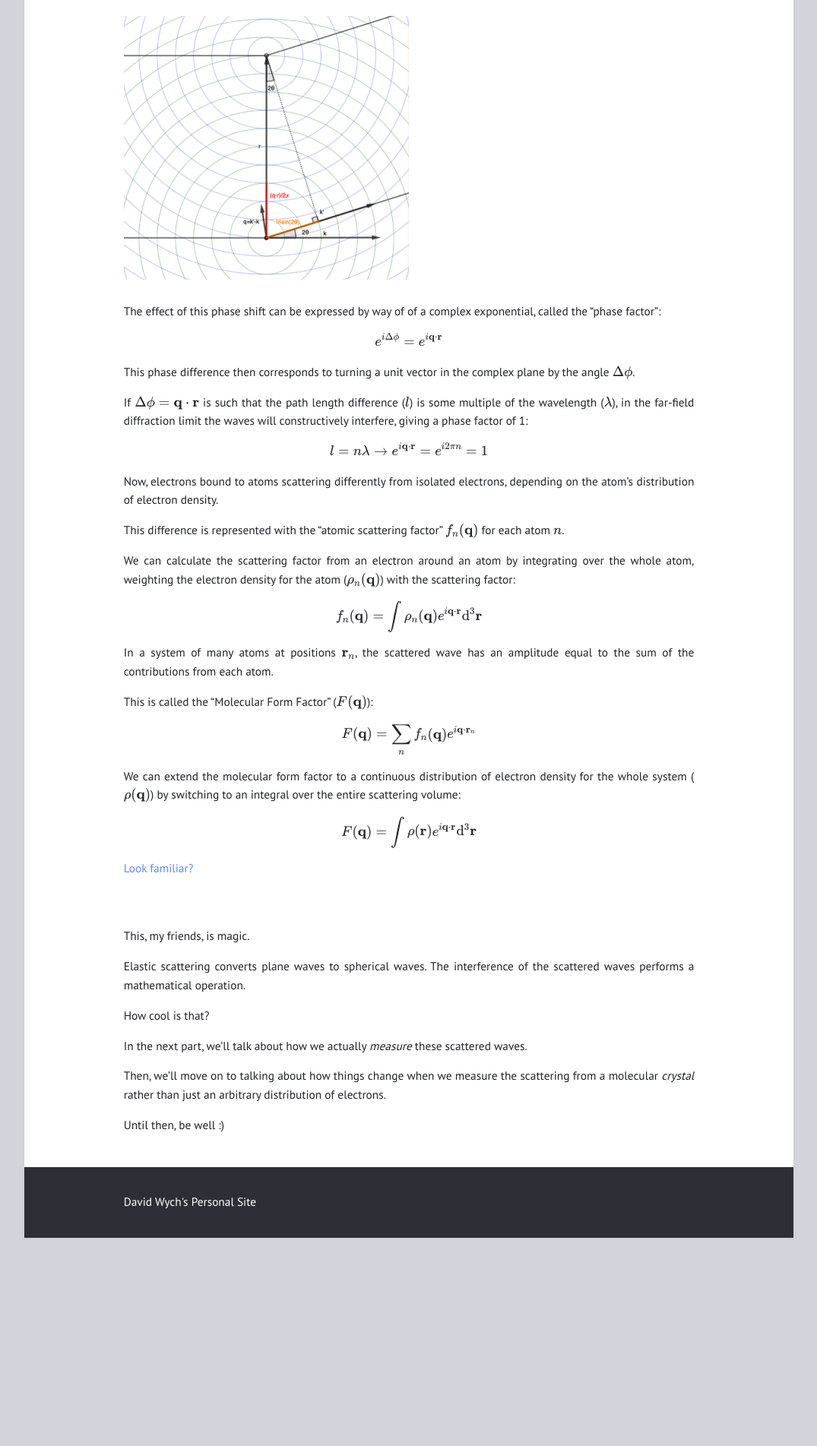
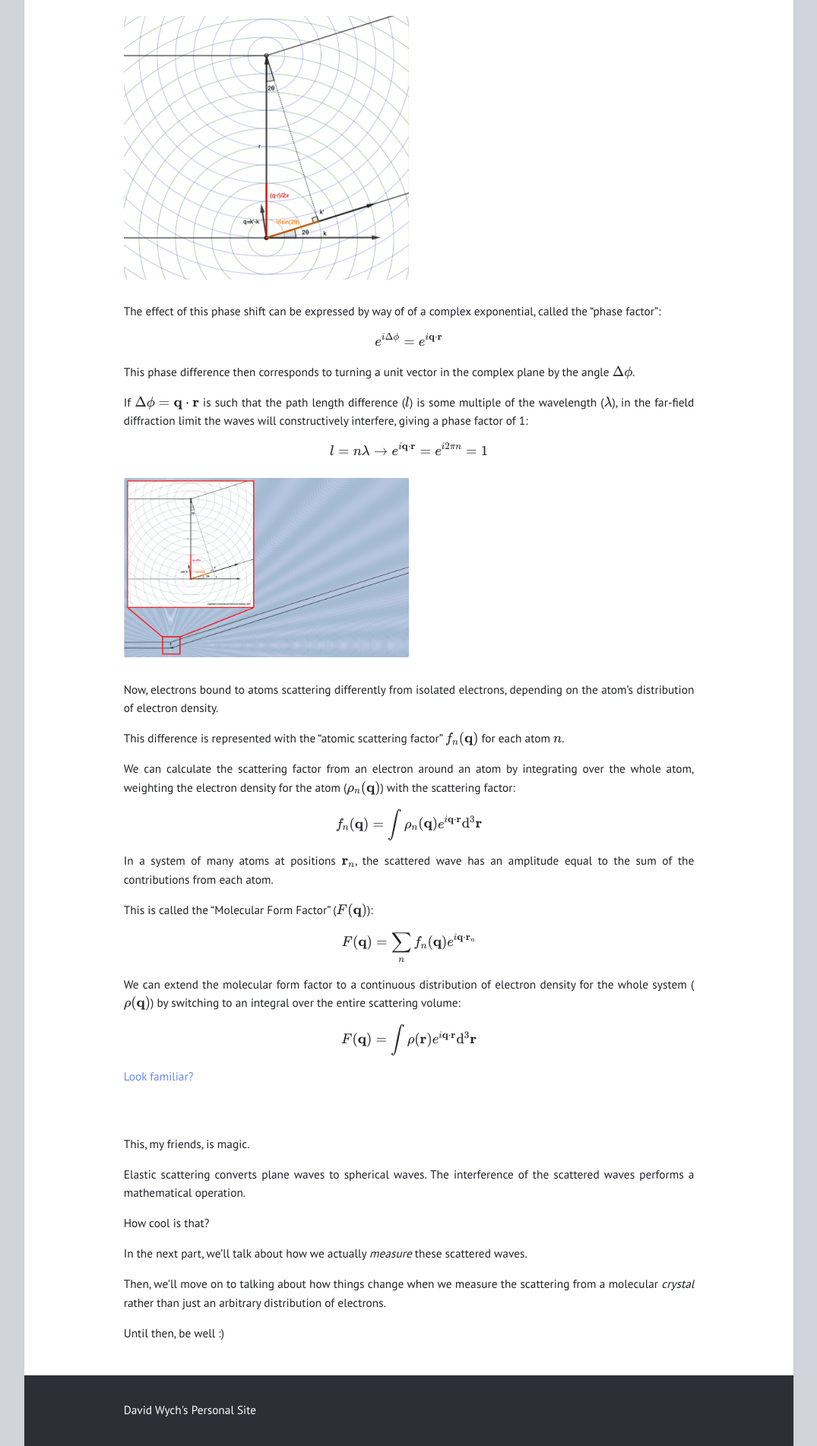
Before and after one commit to davidwych/davidwych.github.io, a Jekyll site: the page built from blog/_posts/2022-05-29-intro-cryst_1.md, in a window 1280 px wide. Shown: the part 1522-3425 px from the top of the page at 76% size, without its empty margins (102-1177 px from the left). Built offline with Jekyll 4.4.1, drawn with Linux system fonts in a browser that asks for light colours; before the commit the page ends 3151 px from its top, so only the background shows below that.

Commit message:
one more image to xtallograpy post

```diff
--- a/blog/_posts/2022-05-29-intro-cryst_1.md
+++ b/blog/_posts/2022-05-29-intro-cryst_1.md
@@ -50,6 +50,8 @@ If $$\Delta\phi = \mathbf{q}\cdot\mathbf{r}$$ is such that the path length diffe
 
 $$ l = n \lambda \rightarrow e^{i \mathbf{q} \cdot \mathbf{r} } = e^{i 2 \pi n} = 1 $$
 
+![fair field](/blog/assets/images/far_field.jpeg){: width="50%"}
+
 Now, electrons bound to atoms scattering differently from isolated electrons, depending on the atom's distribution of electron density.
 
 This difference is represented with the "atomic scattering factor" $$f_{n}(\mathbf{q})$$ for each atom $$n$$.
```
Also changed, not shown: blog/assets/images/far_field.jpeg (added).
